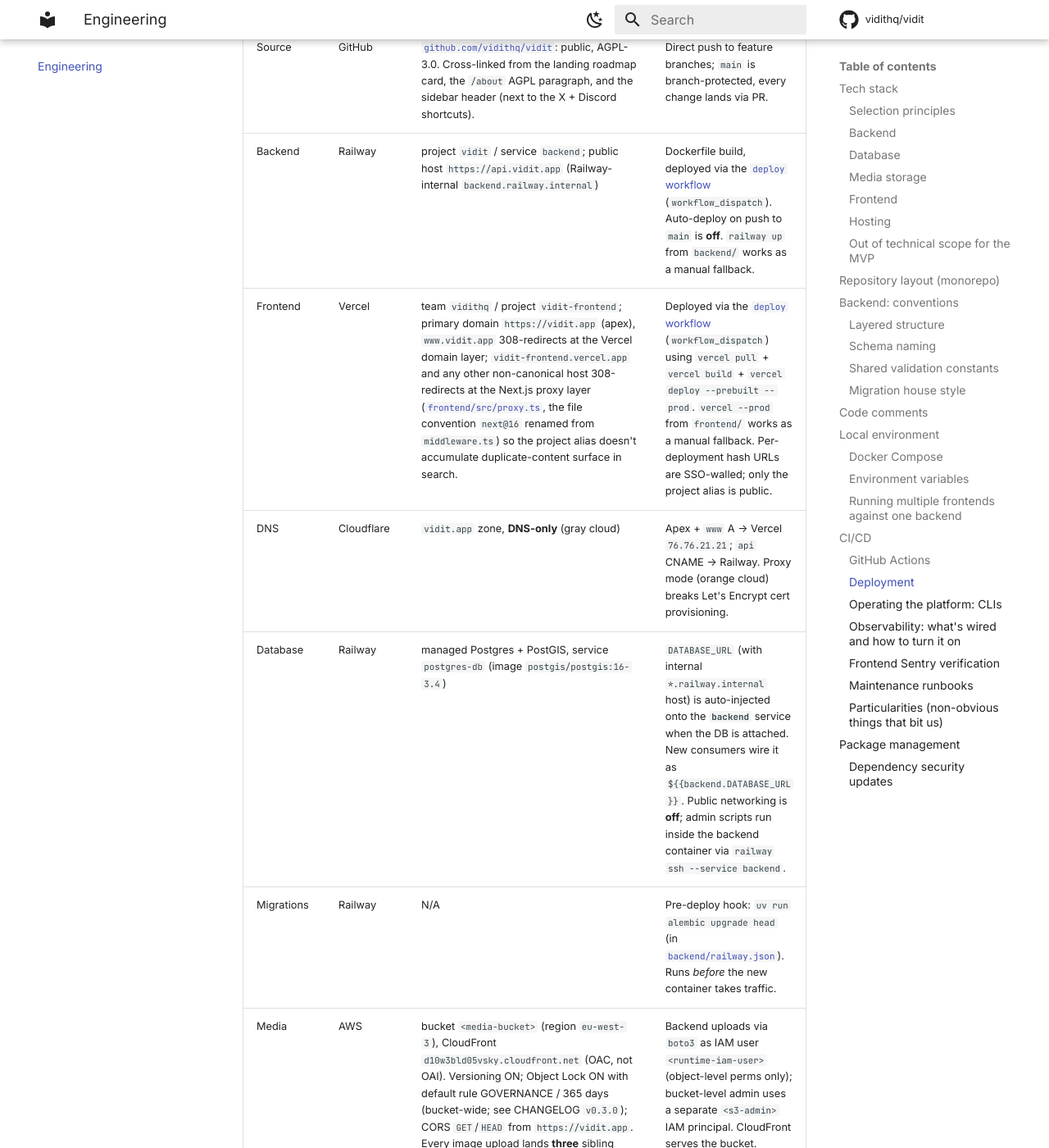
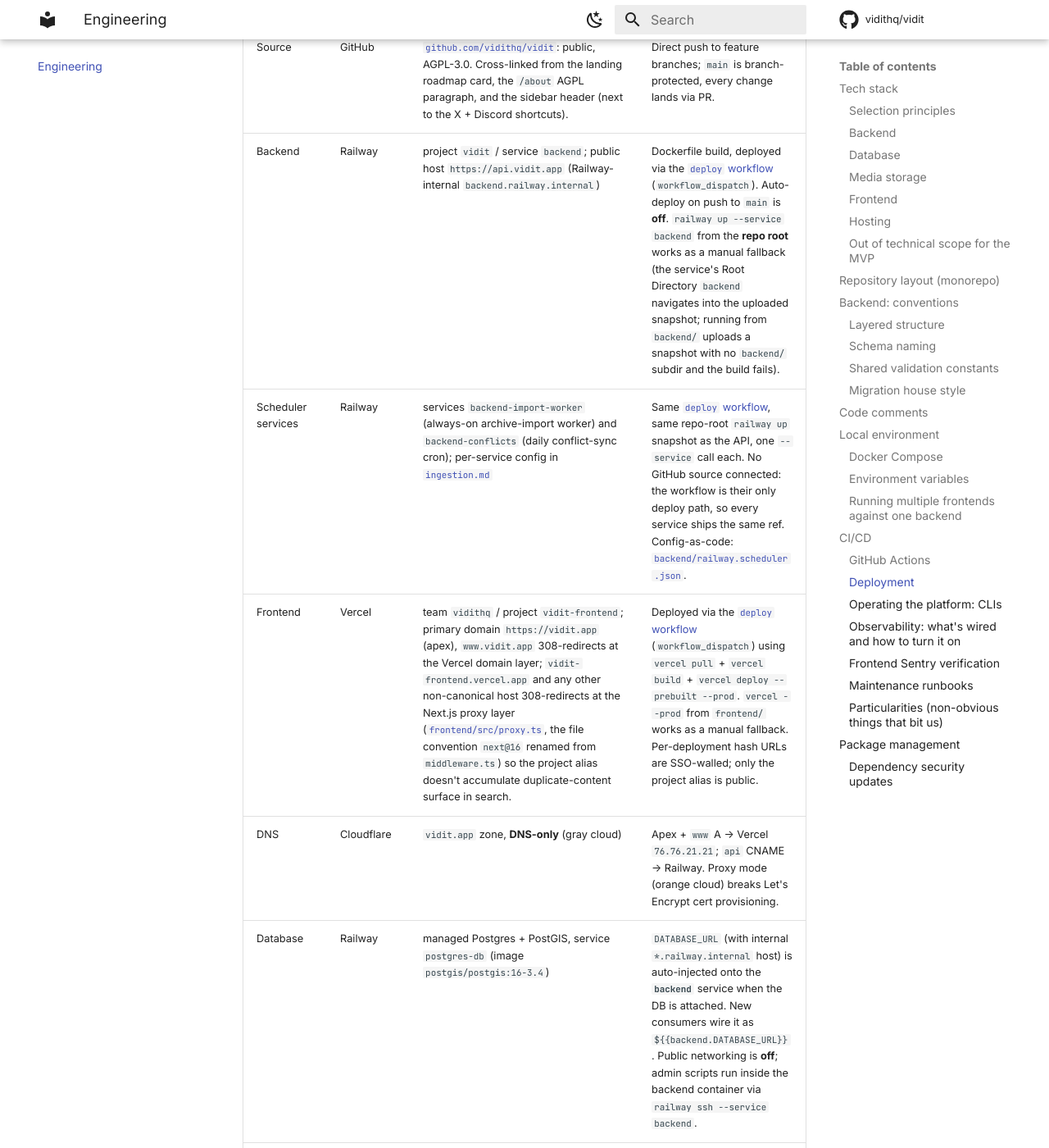
Before and after one commit to vidithq/vidit, an MkDocs documentation site: the page built from docs/engineering.md, in a window 1280 px wide and 1400 px high, scrolled down 11270 px. Shown: the whole window at 82% size. Built offline with MkDocs 1.6.1 and Material for MkDocs 9.7.7, drawn with Linux system fonts in a browser that asks for light colours; comment, search, counter and statistics services are not loaded; some of the changed text lies outside the part shown.

Commit message:
ci(deploy): ship the scheduler services with the backend deploy (#145)
The deploy workflow only pushed the API service; backend-import-worker
and backend-conflicts had no deploy path once their GitHub source came
off (auto-deploy shipped every merge straight to prod, out of line with
the piloted regime the API uses). The backend job now railway-ups the
two scheduler services after the API from the same repo-root snapshot,
so one dispatch ships every Railway service on the same ref.

engineering.md: deployment table gains the scheduler-services row, the
backend fallback note now says repo root (running railway up from
backend/ fails the build), and the media row states the runtime IAM
user's five allowed key prefixes with the consequence (a new prefix
needs a policy extension or writes fail AccessDenied, as archive-imports
did at the v0.4.0 go-live). next.md: the bot go-live row picks up the
same no-source + deploy.yml wiring.

Signed-off-by: vidit-admin <admin@vidit.app>
Co-authored-by: Claude Fable 5 <noreply@anthropic.com>

```diff
--- a/docs/engineering.md
+++ b/docs/engineering.md
@@ -345,12 +345,13 @@ Hardening (forks make every workflow run attacker-reachable):
 | Service | Platform | Identifier | Method |
 |---------|----------|------------|--------|
 | Source | GitHub | [`github.com/vidithq/vidit`](https://github.com/vidithq/vidit): public, AGPL-3.0. Cross-linked from the landing roadmap card, the `/about` AGPL paragraph, and the sidebar header (next to the X + Discord shortcuts). | Direct push to feature branches; `main` is branch-protected, every change lands via PR. |
-| Backend | Railway | project `vidit` / service `backend`; public host `https://api.vidit.app` (Railway-internal `backend.railway.internal`) | Dockerfile build, deployed via the [`deploy` workflow](../.github/workflows/deploy.yml) (`workflow_dispatch`). Auto-deploy on push to `main` is **off**. `railway up` from `backend/` works as a manual fallback. |
+| Backend | Railway | project `vidit` / service `backend`; public host `https://api.vidit.app` (Railway-internal `backend.railway.internal`) | Dockerfile build, deployed via the [`deploy` workflow](../.github/workflows/deploy.yml) (`workflow_dispatch`). Auto-deploy on push to `main` is **off**. `railway up --service backend` from the **repo root** works as a manual fallback (the service's Root Directory `backend` navigates into the uploaded snapshot; running from `backend/` uploads a snapshot with no `backend/` subdir and the build fails). |
+| Scheduler services | Railway | services `backend-import-worker` (always-on archive-import worker) and `backend-conflicts` (daily conflict-sync cron); per-service config in [`ingestion.md`](ingestion.md) | Same [`deploy` workflow](../.github/workflows/deploy.yml), same repo-root `railway up` snapshot as the API, one `--service` call each. No GitHub source connected: the workflow is their only deploy path, so every service ships the same ref. Config-as-code: [`backend/railway.scheduler.json`](../backend/railway.scheduler.json). |
 | Frontend | Vercel | team `vidithq` / project `vidit-frontend`; primary domain `https://vidit.app` (apex), `www.vidit.app` 308-redirects at the Vercel domain layer; `vidit-frontend.vercel.app` and any other non-canonical host 308-redirects at the Next.js proxy layer ([`frontend/src/proxy.ts`](../frontend/src/proxy.ts), the file convention `next@16` renamed from `middleware.ts`) so the project alias doesn't accumulate duplicate-content surface in search. | Deployed via the [`deploy` workflow](../.github/workflows/deploy.yml) (`workflow_dispatch`) using `vercel pull` + `vercel build` + `vercel deploy --prebuilt --prod`. `vercel --prod` from `frontend/` works as a manual fallback. Per-deployment hash URLs are SSO-walled; only the project alias is public. |
 | DNS | Cloudflare | `vidit.app` zone, **DNS-only** (gray cloud) | Apex + `www` A → Vercel `76.76.21.21`; `api` CNAME → Railway. Proxy mode (orange cloud) breaks Let's Encrypt cert provisioning. |
 | Database | Railway | managed Postgres + PostGIS, service `postgres-db` (image `postgis/postgis:16-3.4`) | `DATABASE_URL` (with internal `*.railway.internal` host) is auto-injected onto the **`backend`** service when the DB is attached. New consumers wire it as `${{backend.DATABASE_URL}}`. Public networking is **off**; admin scripts run inside the backend container via `railway ssh --service backend`. |
 | Migrations | Railway | N/A | Pre-deploy hook: `uv run alembic upgrade head` (in [`backend/railway.json`](../backend/railway.json)). Runs *before* the new container takes traffic. |
-| Media | AWS | bucket `<media-bucket>` (region `eu-west-3`), CloudFront `d10w3bld05vsky.cloudfront.net` (OAC, not OAI). Versioning ON; Object Lock ON with default rule GOVERNANCE / 365 days (bucket-wide; see CHANGELOG `v0.3.0`); CORS `GET`/`HEAD` from `https://vidit.app`. Every image upload lands **three** sibling objects: the original (post EXIF-strip), `<key>_hero.jpg` (max-dim 1280, JPEG q80), `<key>_thumb.jpg` (max-dim 400, JPEG q80). Frontend renderers derive the hero / thumbnail URL from `Media.storage_url` via [`frontend/src/lib/mediaUrls.ts`](../frontend/src/lib/mediaUrls.ts); keep that helper and the backend `derivative_key()` in [`backend/app/services/storage.py`](../backend/app/services/storage.py) in sync. | Backend uploads via `boto3` as IAM user `<runtime-iam-user>` (object-level perms only); bucket-level admin uses a separate `<s3-admin>` IAM principal. CloudFront serves the bucket. |
+| Media | AWS | bucket `<media-bucket>` (region `eu-west-3`), CloudFront `d10w3bld05vsky.cloudfront.net` (OAC, not OAI). Versioning ON; Object Lock ON with default rule GOVERNANCE / 365 days (bucket-wide; see CHANGELOG `v0.3.0`); CORS `GET`/`HEAD` from `https://vidit.app`. Every image upload lands **three** sibling objects: the original (post EXIF-strip), `<key>_hero.jpg` (max-dim 1280, JPEG q80), `<key>_thumb.jpg` (max-dim 400, JPEG q80). Frontend renderers derive the hero / thumbnail URL from `Media.storage_url` via [`frontend/src/lib/mediaUrls.ts`](../frontend/src/lib/mediaUrls.ts); keep that helper and the backend `derivative_key()` in [`backend/app/services/storage.py`](../backend/app/services/storage.py) in sync. | Backend uploads via `boto3` as IAM user `<runtime-iam-user>` (object-level perms only, scoped to the `uploads/`, `bounty_uploads/`, `proof/`, `demo-pool/`, and `archive-imports/` key prefixes: a feature that introduces a new prefix must extend the user's policy or every write to it fails `AccessDenied`); bucket-level admin uses a separate `<s3-admin>` IAM principal. CloudFront serves the bucket. |
 | Backups | Railway + AWS | Cron service `backend-backup` (image [`docker/backup/`](../docker/backup/), `0 0 * * MON`, Monday 00:00 UTC) → bucket `<backup-bucket>` (region `eu-west-3`). Versioning ON, SSE-S3, all public access blocked. Lifecycle: current objects expire 365d, noncurrent versions 30d, aborted multipart uploads 7d. | Writes through IAM user `<backup-iam-user>` with **write-only** S3 permissions (`PutObject`/`AbortMultipartUpload`/`ListMultipartUploadParts`) on the backup bucket: no `Get`, no `Delete`. Restore reads use the `<s3-admin>` profile, never the runtime user. Full runbook + restore drill: [`backups.md`](backups.md). |
 
 Naming: `<product>-<env>-<region>` for the bucket so a future `vidit-staging-eu-west-3` slots in. Service is just `backend` because Railway already nests it under `vidit/production`. Vercel project is `vidit-frontend` because the team scope is `vidithq`.
```
Also changed, not shown: planning/next.md (+1 -1 lines), 1 other file.
